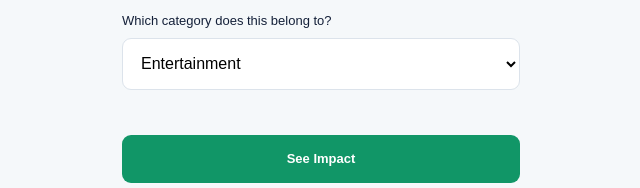
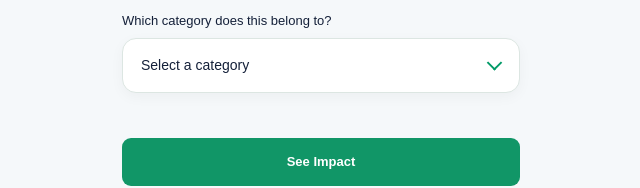
Before and after one commit to aunghtetk/money_maker, a plain HTML site: page what_if_simulator.html in a window 1280 px wide. Shown: the part 345-533 px from the top of the page, 319-959 px from the left. Drawn offline with nearby package versions, Linux system fonts and the light colour scheme.

Commit message:
dropdown

```diff
--- a/what_if_simulator.html
+++ b/what_if_simulator.html
@@ -62,16 +62,17 @@
        Which category does this belong to?
       </label>
 
+      <div class="category-select">
         <select id="purchaseCategory" required>
+          <option value="" disabled selected>Select a category</option>
           <option value="Food">Food</option>
           <option value="Shopping">Shopping</option>
           <option value="Transport">Transport</option>
           <option value="Bills">Bills</option>
-        <option value="Entertainment" selected>
-          Entertainment
-        </option>
+          <option value="Entertainment">Entertainment</option>
           <option value="Other">Other</option>
         </select>
+      </div>
 
       <button type="submit" class="primary-button">
         See Impact
```
Lines whose indentation alone changed are shown as unchanged.
